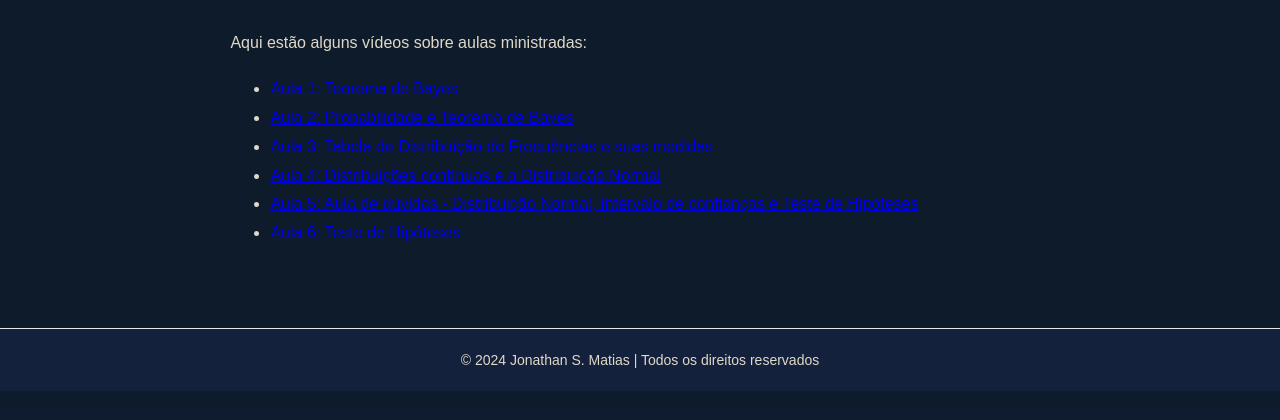
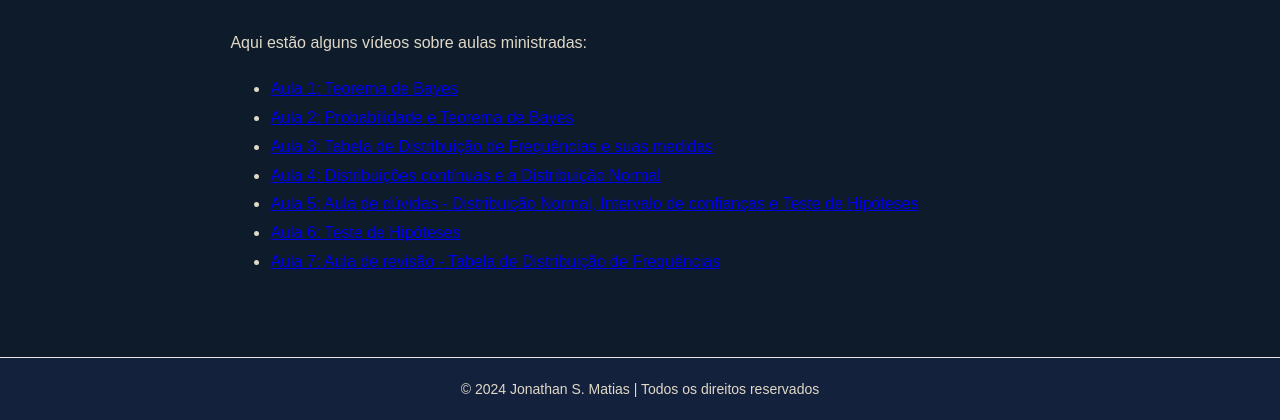
Before and after one commit to jonathanestatistica/webpage, a Flask app: page /videos/ in a window 1280 px wide. Shown: the part 393-813 px from the top of the page. Before the commit the page ends 784 px from the top, so only its background shows below. Run offline with Flask 3, Linux system fonts and the light colour scheme.

Commit message:
Add files via upload

```diff
--- a/templates/videos.html
+++ b/templates/videos.html
@@ -12,6 +12,7 @@
         <li><a href="https://www.youtube.com/watch?v=PTv8Xlp41KU" target="_blank">Aula 4: Distribuições contínuas e a Distribuição Normal</a></li>
         <li><a href="https://www.youtube.com/watch?v=XSg9wlSJDg8" target="_blank">Aula 5: Aula de dúvidas - Distribuição Normal, Intervalo de confianças e Teste de Hipóteses</a></li>
         <li><a href="https://www.youtube.com/watch?v=dagrUZH5Qdo" target="_blank">Aula 6: Teste de Hipóteses</a></li>
+        <li><a href="https://www.youtube.com/watch?v=0TdAaHsniKk" target="_blank">Aula 7: Aula de revisão - Tabela de Distribuição de Frequências</a></li>
     </ul>
 </div>
 {% endblock %}
```
